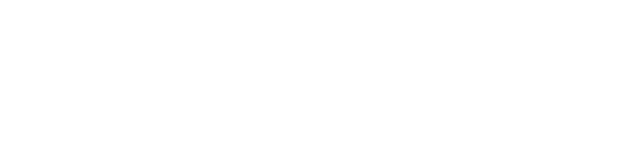
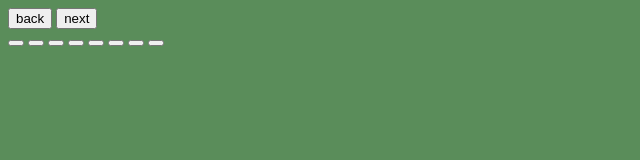
Before and after one commit to tgorsk15/image-slider, a website built with webpack: page dist/index.html in a window 1280 px wide. Shown: the whole page, without its empty margins (0-640 px from the left). Built offline with Linux system fonts and the light colour scheme.

Commit message:
Set up initial HTML and plug in webpack

```diff
--- a/src/index.js
+++ b/src/index.js
@@ -1,3 +1,6 @@
+import './styles.css';
+
+
 console.log("Why are we still here?");
 console.log("Yes");
 
--- /dev/null
+++ b/src/styles.css
@@ -0,0 +1,9 @@
+html, body {
+    min-height: 100%;
+    min-width: 100%;
+}
+
+body {
+    background-color: rgb(90, 141, 90);
+
+}
```
Also changed, not shown: dist/index.html, dist/main.js, src/buttonLogic.js (added), src/userInterface.js (added).
